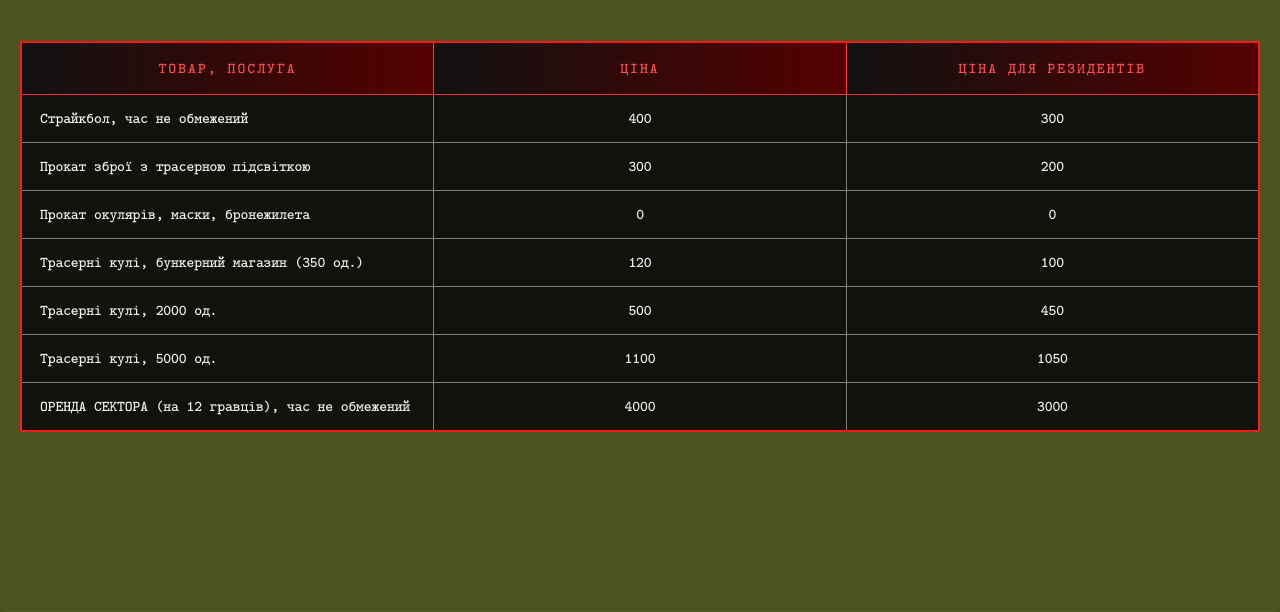
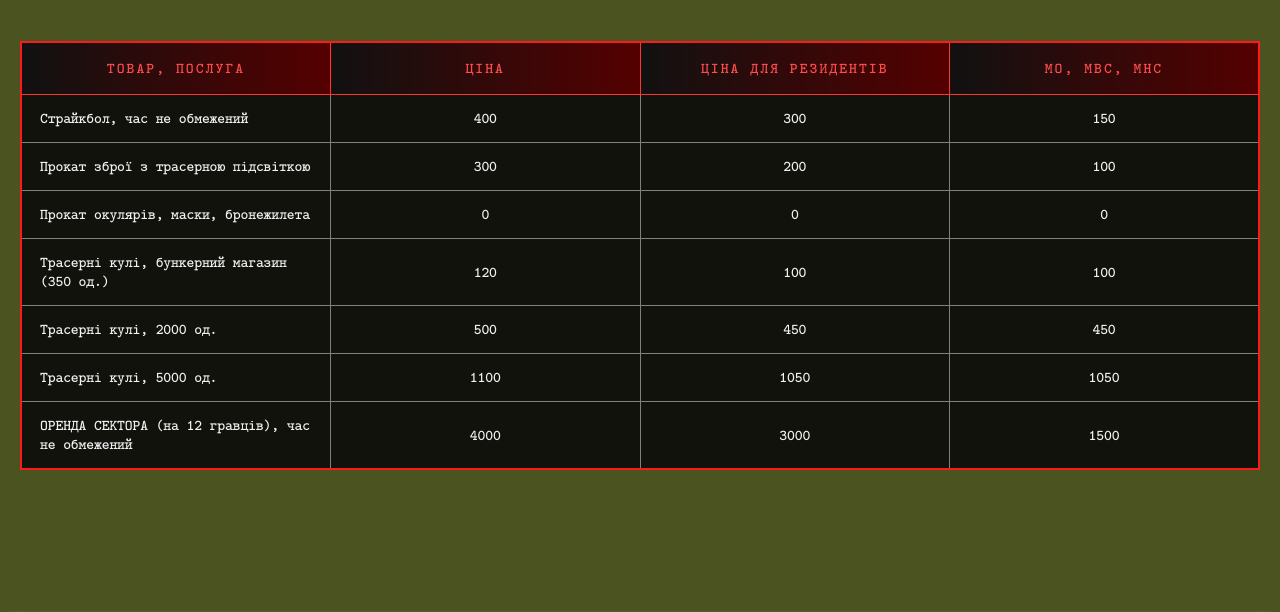
Before and after one commit to askeysy/strikeball.club, a plain HTML site: page price.html in a window 1280 px wide. Shown: the part 109-721 px from the top of the page. Drawn offline with nearby package versions, Linux system fonts and the light colour scheme.

Commit message:
Add files via upload

```diff
--- a/price.html
+++ b/price.html
@@ -136,6 +136,7 @@
 					<th>Товар, послуга</th>
 					<th>Ціна</th>
 					<th>Ціна для резидентів</th>
+					<th>МО, МВС, МНС</th>
 				</tr>
 			</thead>
 
@@ -144,12 +145,14 @@
 					<td>Страйкбол, час не обмежений</td>
 					<td>400</td>
 					<td>300</td>
+					<td>150</td>
 				</tr>
 
 				<tr>
 					<td>Прокат зброї з трасерною підсвіткою</td>
 					<td>300</td>
 					<td>200</td>
+					<td>100</td>
 				</tr>
 
 				<!-- <tr class="BigScreen">
@@ -161,30 +164,35 @@
 					<td>Прокат окулярів, маски, бронежилета</td>
 					<td>0</td>
 					<td>0</td>
+					<td>0</td>
 				</tr>
 
 		<tr>
           <td>Трасерні кулі, бункерний магазин (350 од.)</td>
           <td>120</td>
           <td>100</td>
+		  <td>100</td>
         </tr>
 
 		<tr>
           <td>Трасерні кулі, 2000 од.</td>
           <td>500</td>
           <td>450</td>
+		  <td>450</td>
         </tr>
 
 		<tr>
           <td>Трасерні кулі, 5000 од.</td>
           <td>1100</td>
           <td>1050</td>
+		  <td>1050</td>
         </tr>
 
 		<tr>
           <td>ОРЕНДА СЕКТОРА (на 12 гравців), час не обмежений</td>
           <td>4000</td>
           <td>3000</td>
+		  <td>1500</td>
         </tr>
 
       </tbody>
```
